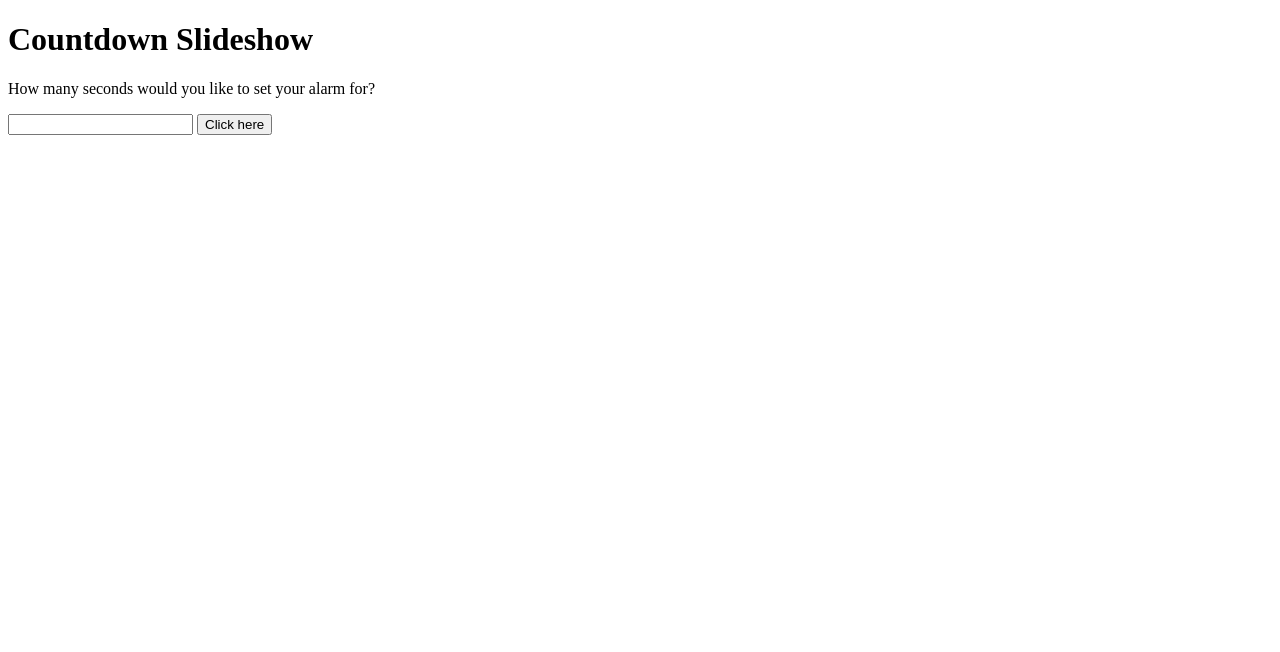
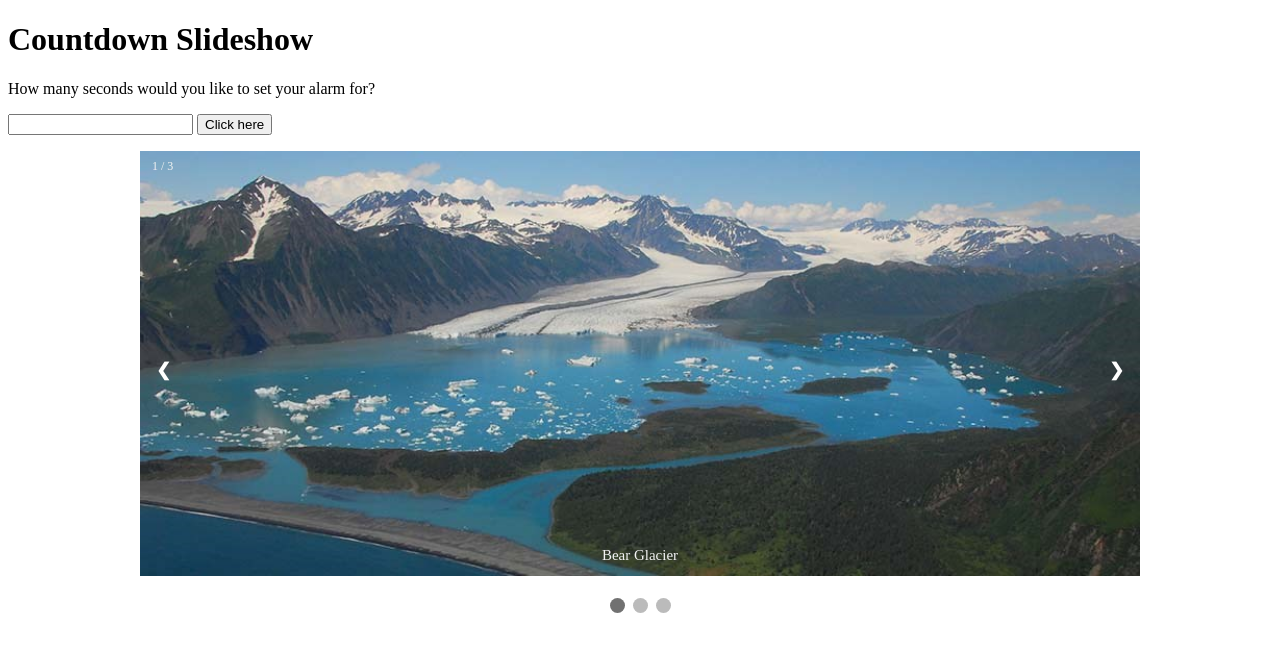
Before and after one commit to wcvaughan/Basic-JavaScript-Projects, a plain HTML site: page Project9_countdown_slideshow/index.html in a window 1280 px wide. Drawn offline with Linux system fonts and the light colour scheme.

Commit message:
Slideshow!!

```diff
--- a/Project9_countdown_slideshow/CSS/main.css
+++ b/Project9_countdown_slideshow/CSS/main.css
@@ -0,0 +1,81 @@
+* {box-sizing: border-box;}
+
+/* Slideshow container */
+.slideshow-container {
+    max-width: 1000px;
+    position: relative;
+    margin: auto;
+}
+
+/* Hide the images by default */
+.mySlides {
+    display: none;
+    object-fit: contain;
+}
+
+/*Next & previous buttons */
+.prev, .next {
+    cursor: pointer;
+    position: absolute;
+    top: 50%;
+    width: auto;
+    margin-top: -22px;
+    padding: 16px;
+    color: white;
+    font-weight: bold;
+    font-size: 18px;
+    transition: 0 3px 3px 0;
+    user-select: none;
+}
+
+/* Position the "next button" to the right */
+.next {
+    right: 0;
+    border-radius: 3px 0 0 3px;
+}
+
+/* On hover, add a black backgroudn color with a little bit see-through */
+.prev:hover, .next:hover {
+    background-color: rgba(0, 0, 0, 0.8);
+}
+
+/* Caption text */
+.text {
+    color: #f2f2f2;
+    font-size: 15px;
+    padding: 8px 12px;
+    position: absolute;
+    bottom: 8px;
+    width: 100%;
+    text-align: center;
+}
+
+/* Number text (1/3 etc) */
+.numbertext {
+    color: #f2f2f2;
+    font-size: 12px;
+    padding: 8px 12px;
+    position: absolute;
+    top: 0;
+}
+
+/* The dots/bullets/indicators */
+.dot {
+    cursor: pointer;
+    height: 15px;
+    width: 15px;
+    margin: 0 2px;
+    background-color: #bbb;
+    border-radius: 50%;
+    display: inline-block;
+    transition: background-color 0.6s ease;
+}
+
+.active, .dot:hover {
+    background-color: #717171;
+}
+
+@keyframes fade {
+    from {opacity: .4}
+    to {opacity: 1}
+}
--- a/Project9_countdown_slideshow/JS/main.js
+++ b/Project9_countdown_slideshow/JS/main.js
@@ -13,3 +13,33 @@ function countdown () {
     }
     tick();
 }
+
+let slideIndex = 1;
+showSlides(slideIndex);
+
+//Next/previous controls
+function plusSlides(n) {
+    showSlides(slideIndex += n);
+}
+
+//Thumbnail image controls
+function currentSlide(n) {
+    showSlides(slideIndex = n);
+}
+
+//
+function showSlides(n) {
+    let i;
+    let slides = document.getElementsByClassName("mySlides");
+    let dots = document.getElementsByClassName("dot");
+    if (n > slides.length) {slideIndex = 1}
+    if (n < 1) {slideIndex = slides.length}
+    for (i = 0; i < slides.length; i++) {
+        slides[i].style.display = "none";
+    }
+    for (i = 0; i < dots.length; i++) {
+        dots[i].className = dots[i].className.replace(" active", "");
+    }
+    slides[slideIndex-1].style.display = "block";
+    dots[slideIndex-1].className += " active";
+}
--- a/Project9_countdown_slideshow/index.html
+++ b/Project9_countdown_slideshow/index.html
@@ -1,5 +1,6 @@
 <!DOCTYPE html>
 <html>
+    <head><link rel="stylesheet" type="text/css" href="CSS/main.css"></head>
     <body>
 
         <h1>Countdown Slideshow</h1>
@@ -8,6 +9,42 @@
         <input id="seconds" value="" />
         <button onclick="countdown()">Click here</button>
         <p id="timer"></p>
+
+        <!-- Slideshow container -->
+        <div class="slideshow-container">
+
+            <!-- Full-width images with number and caoption text -->
+            <div class="mySlides fade">
+                <div class="numbertext">1 / 3</div>
+                <img src="images/bearglacier.png" style="width:100%">
+                <div class="text">Bear Glacier</div>
+            </div>
+
+            <div class="mySlides fade">
+                <div class="numbertext">2 / 3</div>
+                <img src="images/exitglacier.jpg" style="width:100%">
+                <div class="text">Exit Glacier</div>
+            </div>
+
+            <div class="mySlides fade">
+                <div class="numbertext">3 / 3</div>
+                <img src="images/wrangellglacier.jpeg" style="width:100%">
+                <div class="text">Wrangell</div>
+            </div>
+
+            <!-- Next and previous buttons -->
+            <a class="prev" onclick="plusSlides(-1)">&#10094;</a>
+            <a class="next" onclick="plusSlides(1)">&#10095;</a>
+        </div>
+        <br>
+
+        <!-- The dots/circles -->
+        <div style="text-align:center">
+            <span class="dot" onclick="currentSlide(1)"></span>
+            <span class="dot" onclick="currentSlide(2)"></span>
+            <span class="dot" onclick="currentSlide(3)"></span>
+        </div>
+
         <script src="JS/main.js"></script>
     </body>
 </html>
```
Also changed, not shown: Project9_countdown_slideshow/images/bearglacier.png (added), Project9_countdown_slideshow/images/exitglacier.jpg (added), Project9_countdown_slideshow/images/wrangellglacier.jpeg (added).
